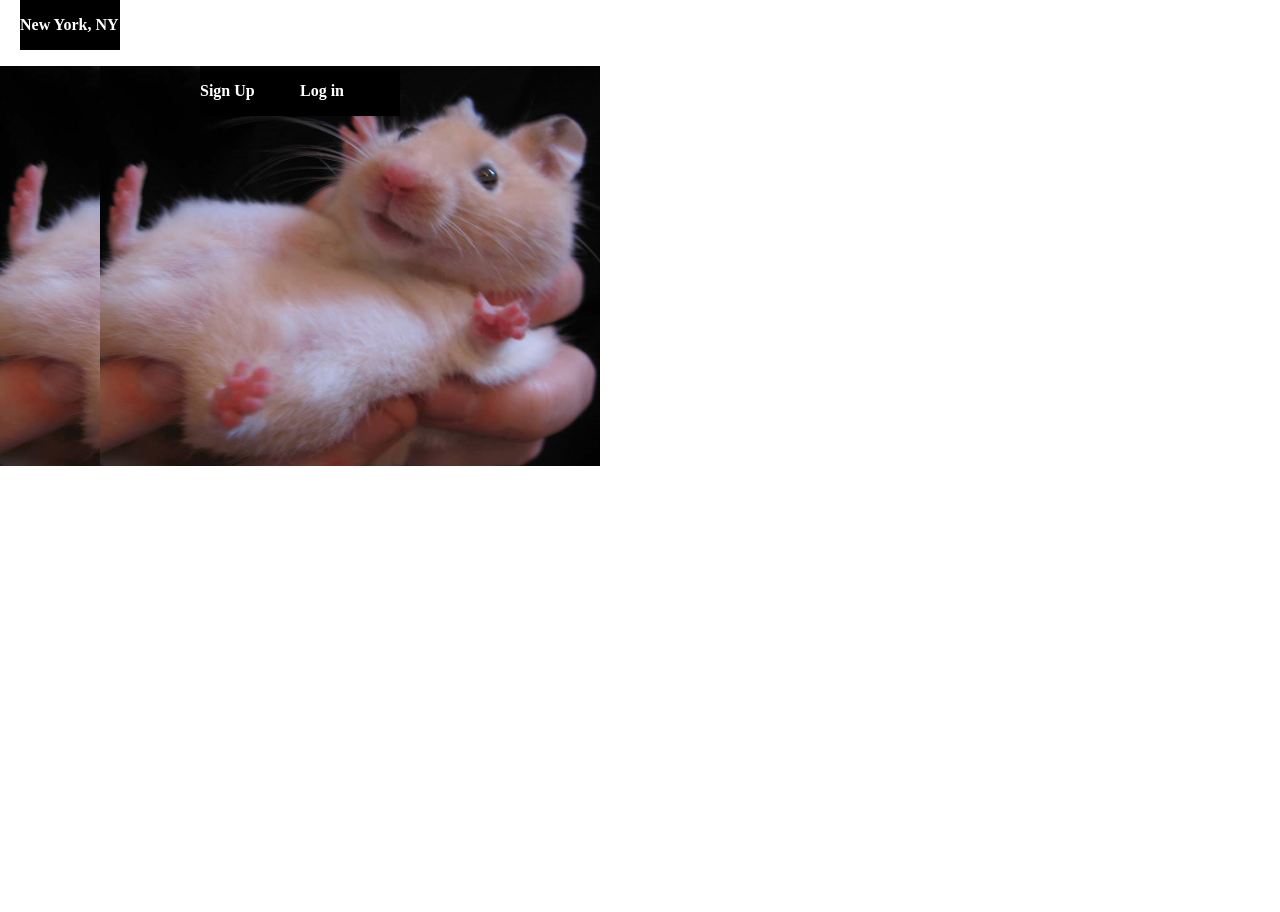
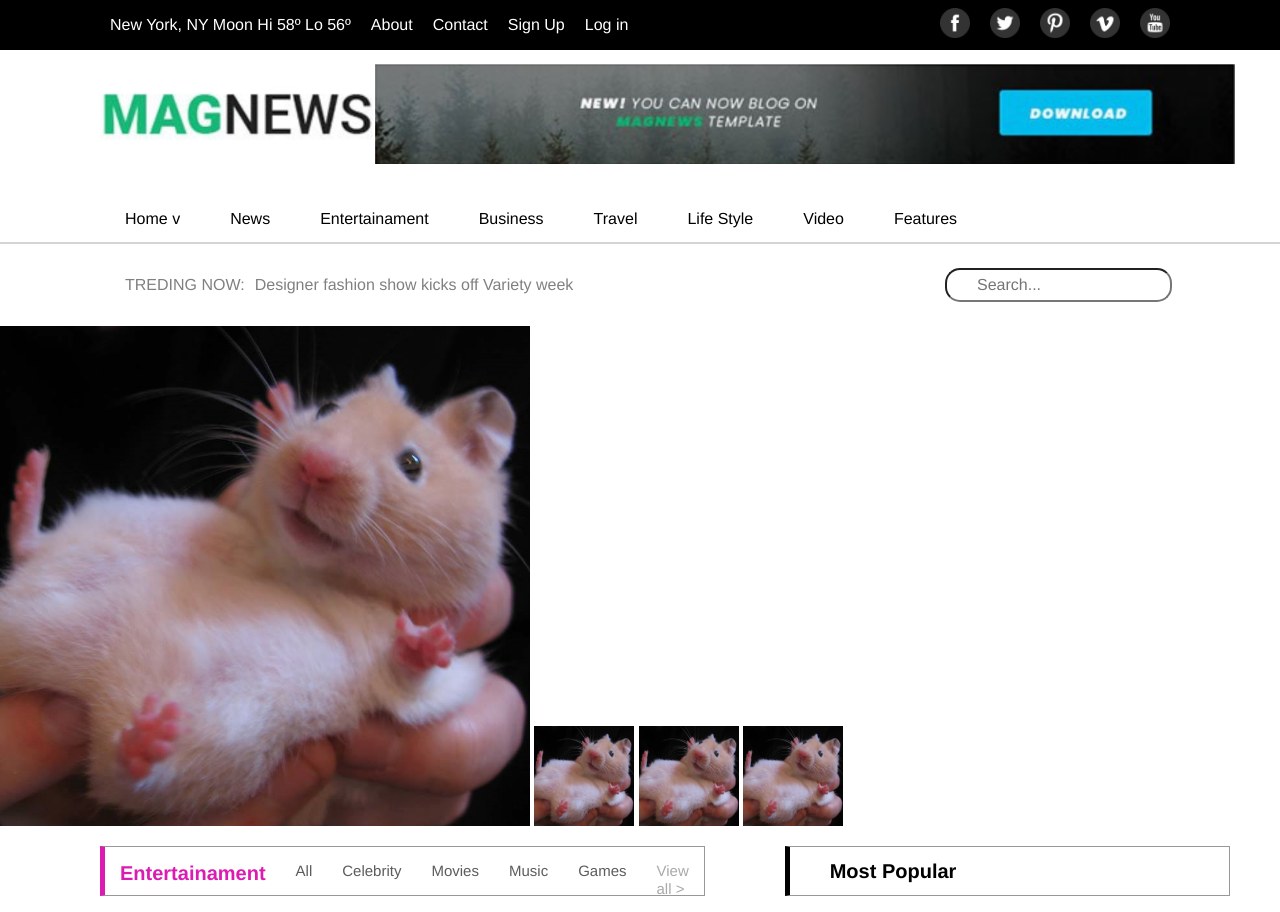
Before and after one commit to kenithts/page-exercise, a plain HTML site: page index.html in a window 1280 px wide. Before the commit the page ends 800 px from the top, so only its background shows below. Drawn offline with nearby package versions, Linux system fonts and the light colour scheme.

Commit message:
Adding a lot of things

```diff
--- a/index.html
+++ b/index.html
@@ -5,24 +5,81 @@
     <link rel="stylesheet" href="https://cdnjs.cloudflare.com/ajax/libs/normalize/8.0.0/normalize.min.css"/>  <!--  Normalize CSS é um bom costume, ele zera o css pra evitar erros  -->
   </head>
 
-<ul class="NewYork">
-    <li class="flex-item">New York, NY Moon Hi 58 LO 56</li>
+<ul class="header">
+    <li class="head-item">New York, NY Moon Hi 58&#186; Lo 56&#186;</li>
+    <li class="head-item">About</li>
+    <li class="head-item">Contact</li>
+    <li class="head-item">Sign Up</li>
+    <li class="head-item">Log in</li>
+    <li class="head-separator"></li>
+    <li class="head-item"><img src=icons\facebook.png style= width:30px;height:30px></li>
+    <li class="head-item"><img src=icons\twitter.png style= width:30px;height:30px></li>
+    <li class="head-item"><img src=icons\pinterest.png style= width:30px;height:30px></li>
+    <li class="head-item"><img src=icons\vimeo.png style= width:30px;height:30px></li>
+    <li class="head-item"><img src=icons\youtube.png style= width:30px;height:30px></li>
 </ul>
 
-<ul class="navtop">
-
-    <li class="flex-item">
-        <img src="nhac.png" alt="HTML5 Icon" style="width:500px;height:400px;">
-    </li>
-    <li class="flex-item"><img src="nhac.png" alt="HTML5 Icon" style="width:500px;height:400px;"></li>
-    <li class="flex-item">Sign Up</li>
-    <li class="flex-item">Log in</li>
+<ul class="top">
+  <li class="top-item"><img src=images/logo.png style= width:275px;height:60px></li>
+  <li class="top-item"><img src=images/ad.png style= width:860px;height:100px></li>
 </ul>
 
-<body>
+<ul class="navbar">
+  <li class="navbar-item">Home v</li>
+  <li class="navbar-item">News</li>
+  <li class="navbar-item">Entertainament</li>
+  <li class="navbar-item">Business</li>
+  <li class="navbar-item">Travel</li>
+  <li class="navbar-item">Life Style</li>
+  <li class="navbar-item">Video</li>
+  <li class="navbar-item">Features</li>
+</ul>
+
+<ul class="trends">
+    <li class="trends-item">TREDING NOW: </li>
+    <li class="trends-item">Designer fashion show kicks off Variety week</li>
+    <li class="trends-separator"></li>
+    <li class="trends-item">
+        <span><input type="text" class="search" placeholder="Search..."></span>
+    </li>
+</ul>
+
+<grid1>
+    <img src=images/nhac.png style= width:530px;height:500px>
+</grid1>
+<grid2>
+    <img src=images/nhac.png style= width:100px;height:100px>
+</grid2>
+<grid3>
+    <img src=images/nhac.png style= width:100px;height:100px>
+</grid3>
+<grid4>
+    <img src=images/nhac.png style= width:100px;height:100px>
+</grid4>
 
 
-</body>
+
+
+
+<ul class="bot">
+    <ul class="botnav">
+        <li class="botnav-item">Entertainament </li>
+        <li class="botnav-item">All </li>
+        <li class="botnav-item">Celebrity </li>
+        <li class="botnav-item">Movies </li>
+        <li class="botnav-item">Music </li>
+        <li class="botnav-item">Games </li>
+        <li class="botnav-separator"></li>
+        <li class="botnav-item">View all &gt;</li>
+    </ul>
+    <ul class="botnav3">
+        <li class="botnav-item"></li>
+    </ul>
+    <ul class="botnav2">
+        <li class="botnav-item2">Most Popular </li>
+    </ul>
+</ul>
+
 
 
 </html>
--- a/style.css
+++ b/style.css
@@ -1,28 +1,164 @@
-.navtop {
-  padding: 0;
-  margin: 0;
+html{
+  font-family: Helvetica;
+}
+
+.header {
   list-style: none;
-
+  background-color: black;
   display: flex;
   justify-content: flex-start;
-  align-items: stretch;
+  align-items: center;
+  height: 50px;
+  padding-left: 100px;
+  padding-right: 100px;
+}
+.head-item{
+  color: white;
+  padding: 10px;
+}
+.head-item:hover{
+  border-bottom: 2px solid white;
+}
+.head-item:nth-child(1):hover{
+  border-bottom: 0px;
+}
+.head-separator{
+  margin-left: auto;
+  margin-right: auto;
 }
 
-.NewYork{
-  padding-left: 20px
+.top{
+  list-style: none;
+  background-color: white;
+  display: flex;
+  align-items: stretch;
+  height: 100px;
+  padding-left: 100px;
+  padding-right: 100px;
+  align-items: center;
+  justify-content: space-between;
 }
 
-.flex-item {
-  background: black;
-  padding: 0px;
-  width: 100px;
+.navbar{
+  list-style: none;
+  background-color: white;
+  display: flex;
+  height: 60px;
+  padding-left: 100px;
+  padding-right: 100px;
+  justify-content: flex-start;
+  align-items: center;
+  border-bottom: 2px solid rgb(170, 169, 169, 0.5);
+  opacity: 1;
+}
+
+.navbar-item{
+  color: black;
+  padding: 25px;
+  height: 5px;
+
+}
+
+.navbar-item:hover{
+  border-bottom: 5px solid rgb(180, 171, 171);
+}
+
+.trends{
+  list-style: none;
+  background-color: white;
+  display: flex;
+  height: 50px;
+  padding-left: 120px;
+  padding-right: 100px;
+  justify-content: flex-start;
+  align-items: center;
+}
+.trends-item{
+  color: grey;
+  padding: 5px;
+}
+.trends-separator{
+  margin-left: auto;
+  margin-right: auto;
+}
+.search{
+  padding:6px 15px 6px 30px;
+  margin:3px;
+  border-radius:15px;
+  border-radius:15px;
+  border-radius:15px;
+
+}
+
+.grid1{
+  padding: 200px;
+}
+
+.bot{
+  display: flex;
+  padding-left: 100px;
+  padding-right: 50px;
+  background-color: white;
+  justify-content: space-between;
+  align-content: center;
   height: 50px;
 
+}
+.botnav{
+  padding-left: 0px;
+  display: flex;
+  flex: 2;
+  list-style: none;
+  background-color: white;
+  border-top: 1px solid rgb(153, 151, 151);
+  border-right: 1px solid rgb(153, 151, 151);
+  border-bottom: 1px solid rgb(153, 151, 151);
+  justify-content: flex-start;
+  border-left: 5px solid rgb(219, 27, 178);
 
-  line-height: 50px;
-  color: white;
+}
+
+.botnav3{
+  display: flex;
+  width: 50px;
+}
+.botnav2{
+  display: flex;
+  flex-basis: 500px;
+  list-style: none;
+  background-color: white;
+  border-left: 5px solid black;
+  justify-content: flex-start;
+  align-items: center;
+
+  border-top: 1px solid rgb(153, 151, 151);
+  border-right: 1px solid rgb(153, 151, 151);
+  border-bottom: 1px solid rgb(153, 151, 151);
+}
+.botnav-item{
+  list-style: none;
+  padding: 5px;
+  margin: 10px;
+  color: rgb(92, 92, 92);
+  font-size: 15px;
+}
+.botnav-item2{
+  color: black;
   font-weight: bold;
-  font-size: 1em;
-  font-family: -apple-system, BlinkMacSystemFont, 'Segoe UI', Roboto, Oxygen, Ubuntu, Cantarell, 'Open Sans', 'Helvetica Neue', sans-serif
-  text-align: center;
+  font-size: 20px;
+  text-align: initial;
 }
+.botnav-item:nth-child(1) {
+  color: rgb(219, 27, 178);
+  font-weight: bold;
+  font-size: 20px;
+  margin-right: 10px;
+
+}
+.botnav-item:nth-child(8) {
+  color: rgb(170, 169, 169);
+}
+.botnav-separator{
+  margin-left: auto;
+  margin-right: auto;
+}
```
Also changed, not shown: icons/facebook.png (added), icons/pinterest.png (added), icons/twitter.png (added), icons/vimeo.png (added), icons/youtube.png (added), images/ad.png (added), images/logo.png (added), images/nhac.png (renamed from nhac.png), page.jpeg (added), 3 other files.
